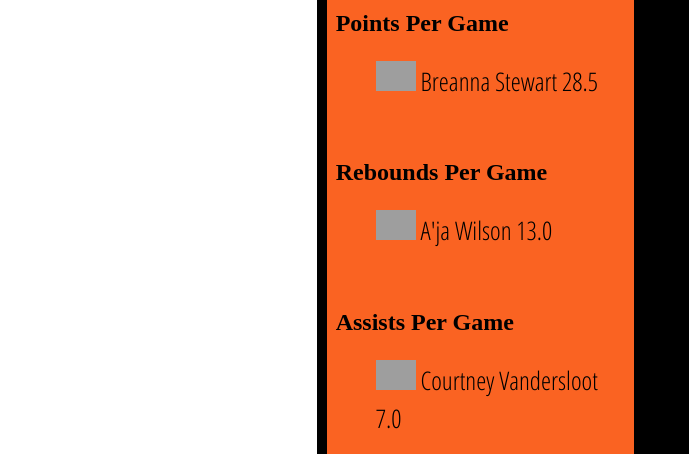
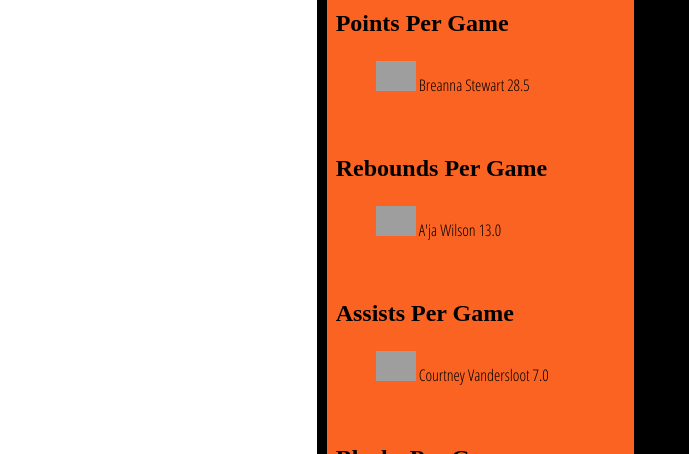
Before and after one commit to taylorsas/taylorsas.github.io, a plain HTML site: page aroundtheleague.html in a window 1280 px wide. Shown: the part 346-800 px from the top of the page, 270-959 px from the left. Drawn offline with Linux system fonts and the light colour scheme; grey boxes are pictures that could not be loaded; a web font is replaced by a local one.

Commit message:
add font size for stats.

```diff
--- a/Styles/style.css
+++ b/Styles/style.css
@@ -239,6 +239,8 @@ aside {
 
 aside li {
   padding-bottom: 10px;
+  font-size:2rem;
+  font-size:1rem;
 }
 
 footer {
```
